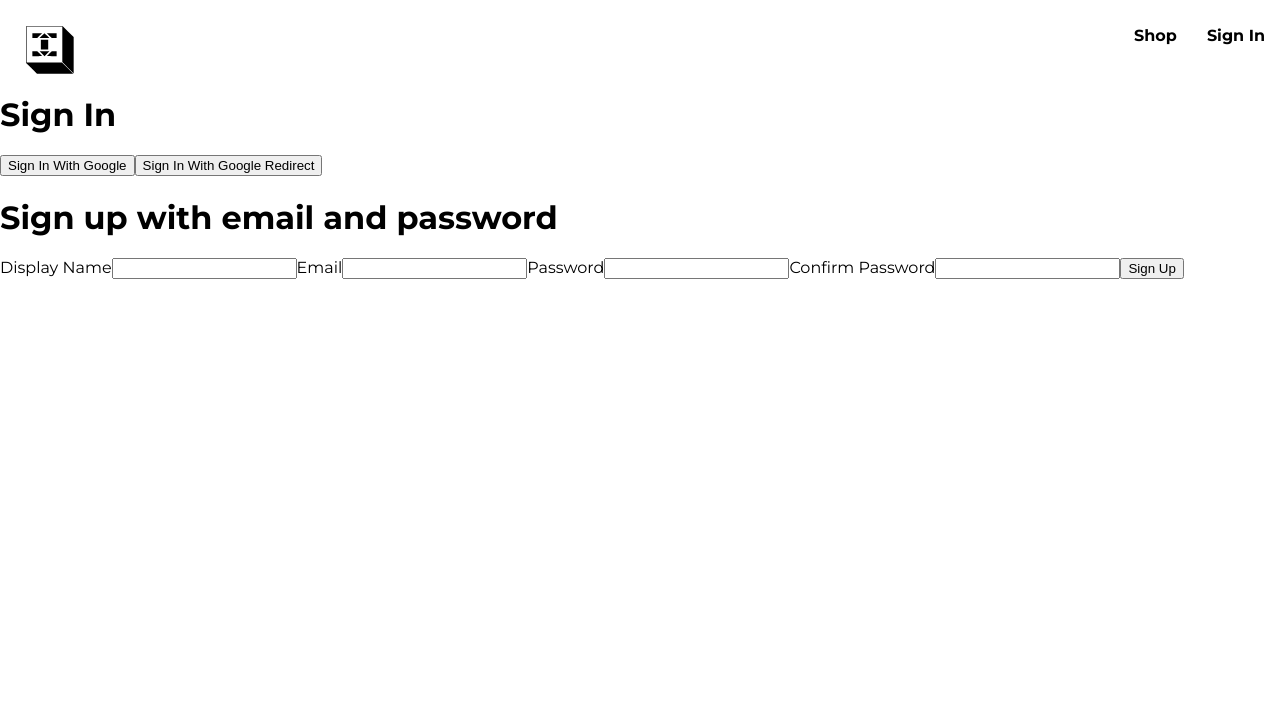
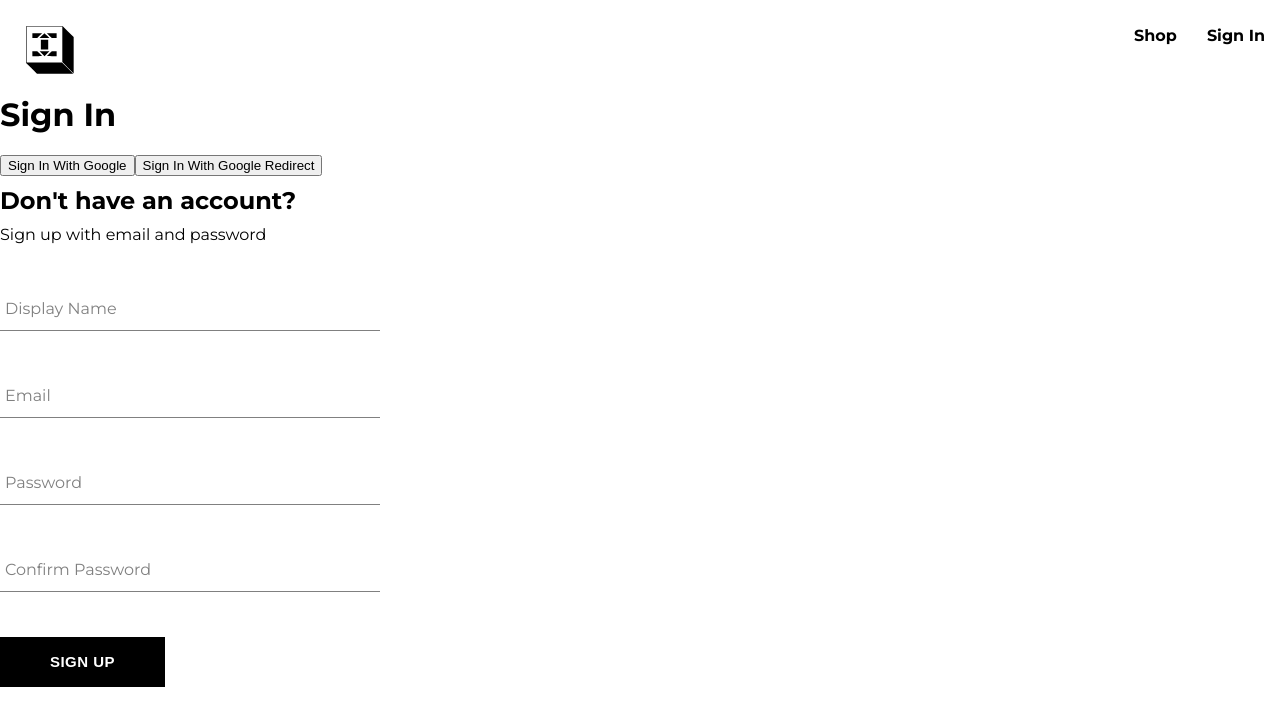
Before and after one commit to Cristian-Rosca/Ecommerce-React, a React (Create React App) app: page /sign-in in a window 1280 px wide. Shown: the top 726 px of the page. Built offline with nearby package versions, Linux system fonts and the light colour scheme.

Commit message:
implement general button and form-input components

```diff
--- /dev/null
+++ b/src/components/button/button.component.tsx
@@ -0,0 +1,22 @@
+import './button.styles.scss'
+
+const BUTTON_TYPE_CLASSES : {[key : string] : string} = {
+    google : 'google-sign-in',
+    inverted : 'inverted',
+    default : ''
+}
+
+export type ButtonInputOptions = {
+    type: "button" | "submit" | "reset" | undefined,
+}
+
+const Button = ({children, buttonType, inputOptions} : {children : any, buttonType : string, inputOptions: ButtonInputOptions}) => {
+
+    return (
+        <button className={`button-container ${BUTTON_TYPE_CLASSES[buttonType]}`} {...inputOptions}>
+            {children}
+        </button>
+     );
+}
+
+export default Button;
--- /dev/null
+++ b/src/components/button/button.styles.scss
@@ -0,0 +1,45 @@
+.button-container {
+    min-width: 165px;
+    width: auto;
+    height: 50px;
+    letter-spacing: 0.5px;
+    line-height: 50px;
+    padding: 0 35px 0 35px;
+    font-size: 15px;
+    background-color: black;
+    color: white;
+    text-transform: uppercase;
+    font-weight: bolder;
+    border: none;
+    cursor: pointer;
+    display: flex;
+    justify-content: center;
+
+    &:hover {
+      background-color: white;
+      color: black;
+      border: 1px solid black;
+    }
+
+    &.google-sign-in {
+      background-color: #4285f4;
+      color: white;
+
+      &:hover {
+        background-color: #357ae8;
+        border: none;
+      }
+    }
+
+    &.inverted {
+      background-color: white;
+      color: black;
+      border: 1px solid black;
+
+      &:hover {
+        background-color: black;
+        color: white;
+        border: none;
+      }
+    }
+  }
--- /dev/null
+++ b/src/components/form-input/form-input.component.tsx
@@ -0,0 +1,20 @@
+import { inputOptions } from '../sign-up-form/sign-up-form.component';
+import './form-input.styles.scss'
+
+const FormInput = ({ label, inputOptions } : {label : string; inputOptions : inputOptions}) => {
+
+
+    return (
+        <div className="group">
+            <input className="form-input" {...inputOptions} />
+            {label ?
+
+                <label className={`${inputOptions.value.length ? 'shrink' : ""} form-input-label`}>{label}</label>
+                :
+                <></>
+            }
+        </div>
+    );
+}
+
+export default FormInput;
--- /dev/null
+++ b/src/components/form-input/form-input.styles.scss
@@ -0,0 +1,54 @@
+$sub-color: grey;
+$main-color: black;
+
+@mixin shrinkLabel {
+  top: -14px;
+  font-size: 12px;
+  color: $main-color;
+}
+
+.group {
+  position: relative;
+  margin: 45px 0;
+
+  .form-input {
+    background: none;
+    background-color: white;
+    color: $sub-color;
+    font-size: 18px;
+    padding: 10px 10px 10px 5px;
+    display: block;
+    width: 100%;
+    border: none;
+    border-radius: 0;
+    border-bottom: 1px solid $sub-color;
+    margin: 25px 0;
+
+    &:focus {
+      outline: none;
+    }
+
+    &:focus ~ .form-input-label {
+      @include shrinkLabel();
+    }
+  }
+
+  input[type='password'] {
+    letter-spacing: 0.3em;
+  }
+
+  .form-input-label {
+    color: $sub-color;
+    font-size: 16px;
+    font-weight: normal;
+    position: absolute;
+    pointer-events: none;
+    left: 5px;
+    top: 10px;
+    transition: 300ms ease all;
+
+    &.shrink {
+      @include shrinkLabel();
+    }
+  }
+}
--- a/src/components/sign-up-form/sign-up-form.component.tsx
+++ b/src/components/sign-up-form/sign-up-form.component.tsx
@@ -1,4 +1,21 @@
 import { useState } from "react";
+
+import { auth, createAuthUserWithEmailAndPassword, createUserDocumentFromAuth } from "../../utils/firebase/firebase.utils";
+
+import FormInput from "../form-input/form-input.component";
+
+import './sign-up-form.styles.scss'
+
+import Button from "../button/button.component";
+
+
+export type inputOptions = {
+    type: string,
+    required: boolean,
+    onChange: (event: React.ChangeEvent<HTMLInputElement>) => void,
+    name: string,
+    value: string
+}
 
 const SignUpForm = () => {
 
@@ -17,30 +34,63 @@
     }
 
     const [formFields, setFormFields] = useState<FormFields>(defaultFormFields);
-    const {displayName, email, password, confirmPassword} = formFields;
+    const { displayName, email, password, confirmPassword } = formFields;
 
     const handleChange = (event: React.ChangeEvent<HTMLInputElement>) => {
-        const {name, value} = event.target;
-        setFormFields({...formFields, [name]: value});
+        const { name, value } = event.target;
+        setFormFields({ ...formFields, [name]: value });
+    }
+
+    const resetFormFields = () => {
+        setFormFields(defaultFormFields);
+    }
+
+    const handleSubmit = async (event: React.FormEvent<HTMLFormElement>) => {
+        event.preventDefault();
+        if (password !== confirmPassword) {
+            alert("Passwords don't match");
+            return;
+        }
+
+        try {
+            const response = await createAuthUserWithEmailAndPassword(email, password)
+            console.log(response);
+            if (response) {
+                const userDocRef = await createUserDocumentFromAuth(response.user, { displayName : displayName });
+                resetFormFields();
+                alert("User created successfully");
+            }
+        } catch (error: any) {
+            if (error.code === "auth/email-already-in-use") {
+                alert("Email already in use");
+            }
+            else {
+                console.log('user creation encountered an error: ', error);
+            }
+        }
+    }
+
+    enum formInputLabel {
+        displayName = "Display Name",
+        email = "Email",
+        password = "Password",
+        confirmPassword = "Confirm Password"
     }
 
 
     return (
-        <div className="sign-up-form">
-            <h1>Sign up with email and password</h1>
-            <form onSubmit={() => {}}>
-                <label>Display Name</label>
-                <input type={"text"} required onChange={handleChange} name="displayName" value={displayName}/>
-                <label>Email</label>
-                <input type={"email"} required onChange={handleChange} name="email" value={email}/>
-                <label>Password</label>
-                <input type={"password"} required onChange={handleChange} name="password" value={password}/>
-                <label>Confirm Password</label>
-                <input type={"password"} required onChange={handleChange} name="confirmPassword" value={confirmPassword}/>
-                <button type={"submit"}>Sign Up</button>
+        <div className="sign-up-container">
+            <h2>Don't have an account?</h2>
+            <span>Sign up with email and password</span>
+            <form onSubmit={() =>  handleSubmit}>
+                <FormInput label={formInputLabel.displayName} inputOptions={{type : "text", required : true, onChange : handleChange, name : "displayName", value : displayName}}/>
+                <FormInput label={formInputLabel.email} inputOptions={{type : "email", required : true, onChange : handleChange, name : "email", value : email}}/>
+                <FormInput label={formInputLabel.password} inputOptions={{type : "password", required : true, onChange : handleChange, name : "password", value : password}}/>
+                <FormInput label={formInputLabel.confirmPassword} inputOptions={{type : "password", required : true, onChange : handleChange, name : "confirmPassword", value : confirmPassword}}/>
+                <Button buttonType="default" inputOptions={{type : "submit"}}>Sign Up</Button>
             </form>
         </div>
-     );
+    );
 }
 
 export default SignUpForm;
--- /dev/null
+++ b/src/components/sign-up-form/sign-up-form.styles.scss
@@ -0,0 +1,9 @@
+.sign-up-container {
+    display: flex;
+    flex-direction: column;
+    width: 380px;
+
+    h2{
+        margin: 10px 0
+    }
+}
--- a/src/utils/firebase/firebase.utils.ts
+++ b/src/utils/firebase/firebase.utils.ts
@@ -1,5 +1,5 @@
 import { initializeApp } from 'firebase/app';
-import { getAuth, signInWithPopup, GoogleAuthProvider, signInWithRedirect } from "firebase/auth";
+import { getAuth, signInWithPopup, GoogleAuthProvider, signInWithRedirect, createUserWithEmailAndPassword } from "firebase/auth";
 
 import { getFirestore, doc, getDoc, setDoc } from "firebase/firestore";
 
@@ -29,7 +29,9 @@
 
 export const database = getFirestore(); // this directly points to the database inside the console
 
-export const createUserDocumentFromAuth = async (userAuth: any) => {
+export const createUserDocumentFromAuth = async (userAuth: any, additionalInformation = {} ) => {
+    if (!userAuth) return;
+
     const userDocRef = doc(database, 'users', userAuth.uid);
 
     const userDocSnapshot = await getDoc(userDocRef);
@@ -42,7 +44,8 @@
             await setDoc(userDocRef, {
                 displayName,
                 email,
-                createdAt
+                createdAt,
+                ...additionalInformation
             });
 
         }catch (error){
@@ -52,3 +55,9 @@
 
     return userDocRef;
 }
+
+export const createAuthUserWithEmailAndPassword = async (email : string, password: string) => {
+    if (!email || !password) return;
+
+    return await createUserWithEmailAndPassword(auth, email, password);
+}
```
